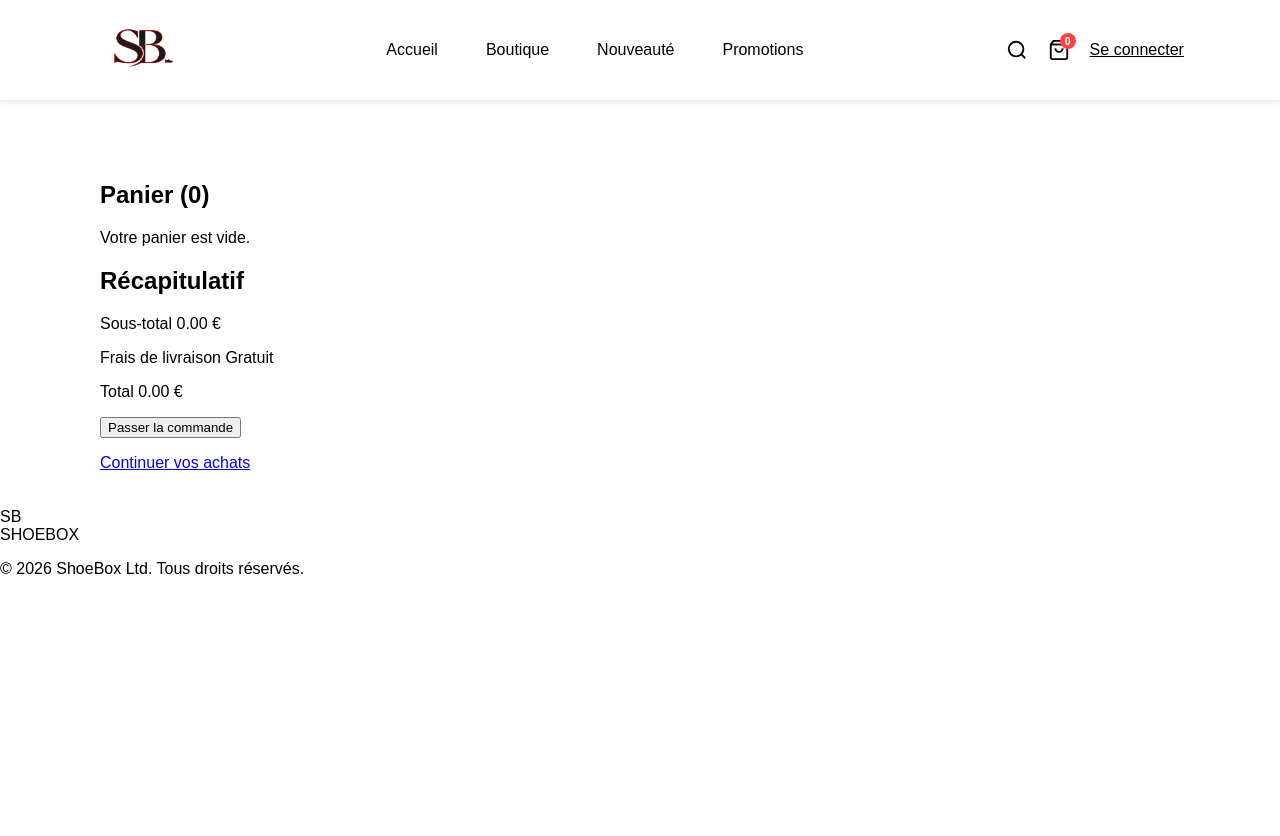
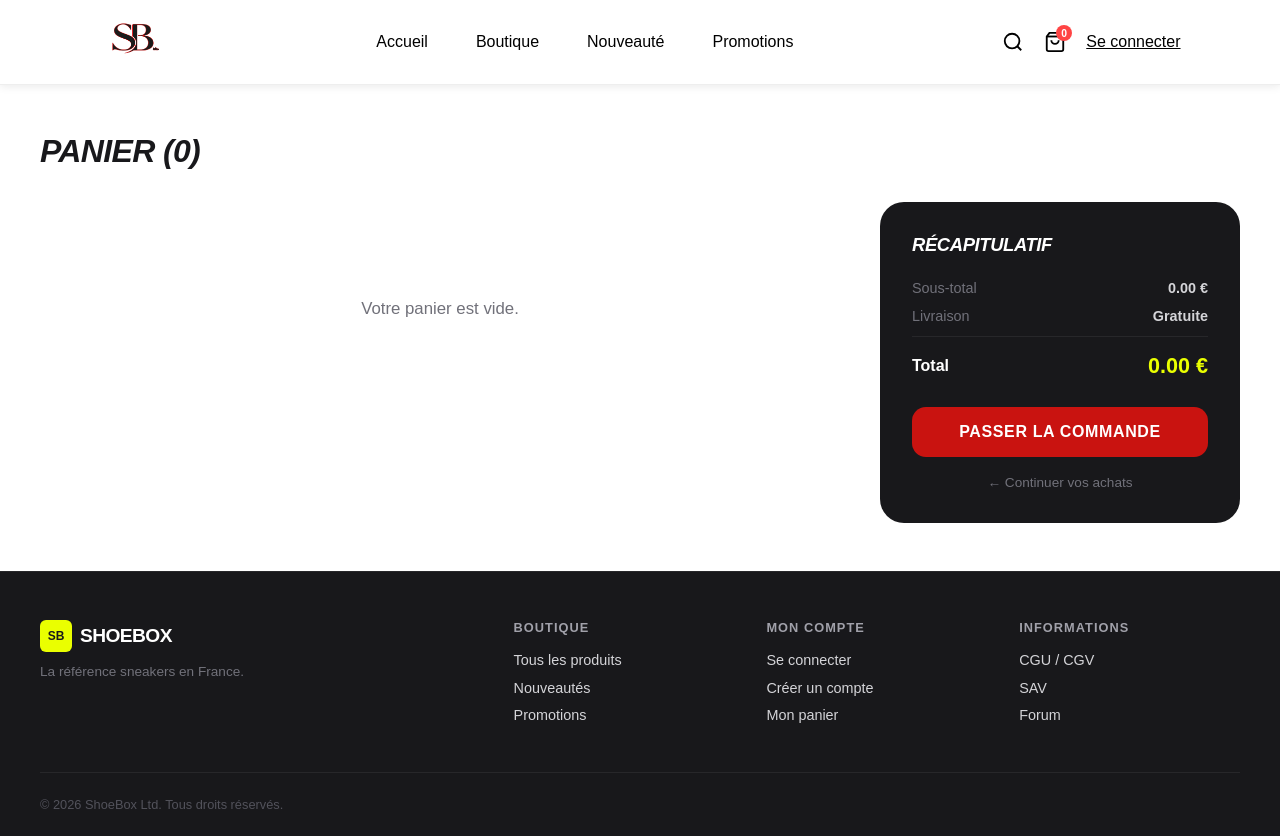
Before and after one commit to NSDKING/APPweb, a PHP site: page /pages/shop/cart.html in a window 1280 px wide. Before the commit the page ends 574 px from the top, so only its background shows below. Run offline with PHP 8.4, Linux system fonts and the light colour scheme.

Commit message:
feat: Revamp cart page layout and styles; update API references in JavaScript

```diff
--- a/frontend/assets/css/cart.css
+++ b/frontend/assets/css/cart.css
@@ -1,73 +1,279 @@
+/* Reset shop.css main padding for cart page */
+main {
+  padding: 0;
+  margin-top: 0;
+}
+
+/* ── Cart layout ──────────────────────────────────────── */
 .cart {
-  padding: 20px;
+  max-width: 1200px;
+  margin: 0 auto;
+  padding: 48px 24px;
+  display: grid;
+  grid-template-columns: 1fr 360px;
+  grid-template-rows: auto 1fr;
+  gap: 0 40px;
+  align-items: start;
 }
 
 .cart__title {
-  font-size: 24px;
-  margin-bottom: 20px;
+  grid-column: 1 / -1;
+  font-size: 2rem;
+  font-weight: 900;
+  font-style: italic;
+  text-transform: uppercase;
+  letter-spacing: -0.02em;
+  color: #18181b;
+  margin: 0 0 32px;
 }
 
+/* ── Items list ───────────────────────────────────────── */
 .cart__items {
-  margin-bottom: 20px;
+  display: flex;
+  flex-direction: column;
+}
+
+.cart__empty {
+  padding: 80px 0;
+  text-align: center;
+  color: #71717a;
+  font-size: 1.05rem;
 }
 
 .cart__item {
   display: flex;
-  align-items: center;
-  margin-bottom: 20px;
+  gap: 20px;
+  padding: 24px 0;
+  border-bottom: 1px solid #e4e4e7;
+}
+
+.cart__items .cart__item:first-child {
+  border-top: 1px solid #e4e4e7;
 }
 
 .cart__item-image {
-  width: 100px;
-  height: 100px;
+  width: 120px;
+  height: 120px;
   object-fit: cover;
-  border-radius: 10px;
-  margin-right: 20px;
+  border-radius: 16px;
+  background: #f4f4f5;
+  flex-shrink: 0;
 }
 
 .cart__item-details {
   flex: 1;
+  display: flex;
+  flex-direction: column;
+  gap: 4px;
 }
 
 .cart__item-brand {
-  font-size: 18px;
-  font-weight: bold;
+  font-size: 0.72rem;
+  font-weight: 700;
+  text-transform: uppercase;
+  letter-spacing: 0.1em;
+  color: #a1a1aa;
+  margin: 0;
 }
 
 .cart__item-name {
-  font-size: 16px;
-  margin-bottom: 10px;
+  font-size: 1rem;
+  font-weight: 700;
+  color: #18181b;
+  margin: 0 0 4px;
 }
 
 .cart__item-size {
   display: flex;
   align-items: center;
+  gap: 6px;
+  margin-bottom: 4px;
 }
 
 .cart__item-size-label {
-  margin-right: 10px;
+  font-size: 0.85rem;
+  color: #71717a;
+  margin: 0;
 }
 
 .cart__item-size-value {
-  font-weight: bold;
+  font-size: 0.82rem;
+  font-weight: 700;
+  color: #18181b;
+  background: #f4f4f5;
+  padding: 2px 8px;
+  border-radius: 6px;
 }
 
 .cart__item-price {
-  font-size: 18px;
-  font-weight: bold;
+  font-size: 1.1rem;
+  font-weight: 900;
+  color: #c91310;
+  margin: auto 0 8px;
 }
 
+/* Quantity controls */
 .cart__item-actions {
   display: flex;
   align-items: center;
+  gap: 6px;
 }
 
 .cart__item-btn {
-  background-color: #f00;
   border: none;
+  border-radius: 8px;
+  cursor: pointer;
+  font-weight: 700;
+  transition: background 0.15s, color 0.15s;
+  line-height: 1;
 }
 
-.cart__item-btn:hover {
-  background-color: #b00;
+.cart__item-btn--decrease,
+.cart__item-btn--increase {
+  width: 32px;
+  height: 32px;
+  background: #f4f4f5;
+  color: #18181b;
+  font-size: 1.15rem;
+  display: flex;
+  align-items: center;
+  justify-content: center;
+}
+
+.cart__item-btn--decrease:hover,
+.cart__item-btn--increase:hover {
+  background: #18181b;
+  color: #fff;
+}
+
+.cart__item-quantity {
+  min-width: 28px;
+  text-align: center;
+  font-weight: 700;
+  font-size: 1rem;
+  color: #18181b;
+}
+
+.cart__item-btn--remove {
+  background: none;
+  color: #a1a1aa;
+  font-size: 0.8rem;
+  padding: 6px 10px;
+  border-radius: 6px;
+  margin-left: 8px;
+}
+
+.cart__item-btn--remove:hover {
+  background: #fee2e2;
+  color: #c91310;
+}
+
+/* ── Summary card ─────────────────────────────────────── */
+.cart__summary {
+  background: #18181b;
+  border-radius: 24px;
+  padding: 32px;
+  position: sticky;
+  top: 24px;
+  color: #fff;
+}
+
+.cart__summary-title {
+  font-size: 1.15rem;
+  font-weight: 900;
+  text-transform: uppercase;
+  font-style: italic;
+  letter-spacing: -0.02em;
+  margin: 0 0 24px;
+  color: #fff;
+}
+
+.cart__Sous-total,
+.cart__shipping {
+  display: flex;
+  justify-content: space-between;
+  align-items: center;
+  font-size: 0.9rem;
+  color: #71717a;
+  margin: 0 0 12px;
+}
+
+.cart__Sous-total span,
+.cart__shipping span {
+  color: #d4d4d8;
+  font-weight: 600;
+}
+
+.cart__total {
+  display: flex;
+  justify-content: space-between;
+  align-items: center;
+  font-size: 1rem;
+  font-weight: 700;
+  color: #fff;
+  margin: 0 0 28px;
+  padding-top: 16px;
+  border-top: 1px solid #27272a;
+}
+
+.cart__total span {
+  color: #EAFF00;
+  font-weight: 900;
+  font-size: 1.35rem;
+}
+
+.cart__checkout-btn {
+  width: 100%;
+  background: #c91310;
+  color: #fff;
+  border: none;
+  border-radius: 14px;
+  padding: 16px;
+  font-size: 1rem;
+  font-weight: 900;
   cursor: pointer;
+  transition: background 0.2s;
+  text-transform: uppercase;
+  letter-spacing: 0.04em;
 }
+
+.cart__checkout-btn:hover {
+  background: #b91010;
+}
+
+.cart__continue-purchase {
+  text-align: center;
+  margin: 16px 0 0;
+}
+
+.cart__continue-link {
+  color: #71717a;
+  font-size: 0.85rem;
+  text-decoration: none;
+  transition: color 0.15s;
+}
+
+.cart__continue-link:hover {
+  color: #fff;
+}
+
+/* ── Responsive ───────────────────────────────────────── */
+@media (max-width: 900px) {
+  .cart {
+    grid-template-columns: 1fr;
+    padding: 32px 16px;
+  }
+  .cart__summary {
+    position: static;
+  }
+}
+
+@media (max-width: 480px) {
+  .cart__item-image {
+    width: 90px;
+    height: 90px;
+  }
+  .cart__title {
+    font-size: 1.5rem;
+  }
+}
--- a/frontend/pages/checkout/commande.html
+++ b/frontend/pages/checkout/commande.html
@@ -133,6 +133,7 @@
         <p>© 2026 ShoeBox</p>
     </footer>
 
+    <script src="../../assets/js/api.js"></script>
     <script src="../../assets/js/commande.js"></script>
 
 </body>
--- a/frontend/pages/shop/cart.html
+++ b/frontend/pages/shop/cart.html
@@ -1,12 +1,12 @@
 <!DOCTYPE html>
-<html lang="en">
+<html lang="fr">
 
 <head>
   <meta charset="UTF-8" />
   <meta name="viewport" content="width=device-width, initial-scale=1.0" />
-  <meta name="description" content="" />
-  <title>APPweb</title>
+  <title>Panier – ShoeBox</title>
 
+  <link rel="stylesheet" href="../../assets/css/main.css" />
   <link rel="stylesheet" href="../../assets/css/shop.css" />
   <link rel="stylesheet" href="../../assets/css/layout.css" />
   <link rel="stylesheet" href="../../assets/css/components.css" />
@@ -16,14 +16,12 @@
 <body>
   <!-- Navbar -->
   <nav id="navbar" class="navbar">
-    <img src="../../assets/img/logo_ShoeBox.png" width="100" height="100">
+    <a href="/"><img src="../../assets/img/logo_shoebox.png" width="80" height="80" alt="ShoeBox" /></a>
     <ul id="nav-links" class="navbar__links">
       <li class="navbar__item"><a class="navbar__link" href="/">Accueil</a></li>
       <li class="navbar__item"><a class="navbar__link" href="/pages/boutique/boutique.html">Boutique</a></li>
-      <li class="navbar__item"><a class="navbar__link" href="/pages/boutique/boutique.html?category=new">Nouveauté</a>
-      </li>
-      <li class="navbar__item"><a class="navbar__link"
-          href="/pages/boutique/boutique.html?category=promo">Promotions</a></li>
+      <li class="navbar__item"><a class="navbar__link" href="/pages/boutique/boutique.html?category=new">Nouveauté</a></li>
+      <li class="navbar__item"><a class="navbar__link" href="/pages/boutique/boutique.html?category=promo">Promotions</a></li>
     </ul>
     <div id="nav-actions" class="navbar__actions">
       <button id="search-btn" class="navbar__icon-btn" aria-label="Search">
@@ -34,7 +32,7 @@
         </svg>
       </button>
 
-      <button id="cart-btn" class="navbar__icon-btn navbar__icon-btn--cart" aria-label="Cart">
+      <a href="/pages/shop/cart.html" id="cart-btn" class="navbar__icon-btn navbar__icon-btn--cart" aria-label="Cart">
         <svg xmlns="http://www.w3.org/2000/svg" width="22" height="22" fill="none" viewBox="0 0 24 24"
           stroke="currentColor" stroke-width="2">
           <path d="M6 2L3 6v14a2 2 0 002 2h14a2 2 0 002-2V6l-3-4z" />
@@ -42,43 +40,76 @@
           <path d="M16 10a4 4 0 01-8 0" />
         </svg>
         <span id="cart-count" class="navbar__cart-count">0</span>
-      </button>
+      </a>
     </div>
   </nav>
 
-  <!-- Main Content Cart -->
+  <!-- Main Content -->
   <main>
     <section id="cart" class="cart">
       <h1 id="cart-title" class="cart__title">Panier</h1>
+
       <div id="cart-items" class="cart__items"></div>
 
       <div class="cart__summary">
         <h2 class="cart__summary-title">Récapitulatif</h2>
-        <p class="cart__Sous-total">Sous-total <span id="cart-total">318.00 €</span></p>
-        <p class="cart__shipping">Frais de livraison <span id="cart-shipping">Gratuit</span></p>
-        <p class="cart__total">Total <span id="cart-final-total">318.00 €</span></p>
-        <a href="../checkout/commande.html">
-          <button id="checkout-btn" class="cart__checkout-btn">Passer la commande</button>
-        </a>
+        <p class="cart__Sous-total">Sous-total <span id="cart-total">0.00 €</span></p>
+        <p class="cart__shipping">Livraison <span id="cart-shipping">Gratuite</span></p>
+        <p class="cart__total">Total <span id="cart-final-total">0.00 €</span></p>
+        <button id="checkout-btn" class="cart__checkout-btn">Passer la commande</button>
         <p class="cart__continue-purchase">
-          <a href="../boutique/boutique.html" class="cart__continue-link">Continuer vos achats</a>
+          <a href="/pages/boutique/boutique.html" class="cart__continue-link">← Continuer vos achats</a>
         </p>
       </div>
     </section>
   </main>
 
   <footer id="footer" class="footer">
-    <div class="footer__brand">
-      <div class="footer__logo-box">
-        <span class="footer__logo-text">SB</span>
+    <div class="footer__top">
+      <div class="footer__brand">
+        <div style="display:flex;align-items:center;gap:8px;">
+          <div class="footer__logo-box"><span class="footer__logo-text">SB</span></div>
+          <span class="footer__name">SHOEBOX</span>
+        </div>
+        <p class="footer__tagline">La référence sneakers en France.</p>
       </div>
-      <span class="footer__name">SHOEBOX</span>
+
+      <div class="footer__col">
+        <h4 class="footer__col-title">Boutique</h4>
+        <ul class="footer__col-links">
+          <li><a href="/pages/boutique/boutique.html">Tous les produits</a></li>
+          <li><a href="/pages/boutique/boutique.html?category=new">Nouveautés</a></li>
+          <li><a href="/pages/boutique/boutique.html?category=promo">Promotions</a></li>
+        </ul>
+      </div>
+
+      <div class="footer__col">
+        <h4 class="footer__col-title">Mon compte</h4>
+        <ul class="footer__col-links">
+          <li><a href="/pages/auth/login.html">Se connecter</a></li>
+          <li><a href="/pages/auth/register.html">Créer un compte</a></li>
+          <li><a href="/pages/shop/cart.html">Mon panier</a></li>
+        </ul>
+      </div>
+
+      <div class="footer__col">
+        <h4 class="footer__col-title">Informations</h4>
+        <ul class="footer__col-links">
+          <li><a href="/pages/legal/cgu-cgv.html">CGU / CGV</a></li>
+          <li><a href="/pages/reclamations/sav.html">SAV</a></li>
+          <li><a href="/pages/forum/index.html">Forum</a></li>
+        </ul>
+      </div>
     </div>
-    <p class="footer__copy">© 2026 ShoeBox Ltd. Tous droits réservés.</p>
+
+    <div class="footer__bottom">
+      <p class="footer__copy">© 2026 ShoeBox Ltd. Tous droits réservés.</p>
+    </div>
   </footer>
 
   <script src="../../assets/js/api.js"></script>
   <script src="../../assets/js/navbar.js"></script>
+  <script src="../../assets/js/search.js"></script>
   <script src="../../assets/js/cart.js"></script>
 </body>
 
```
Also changed, not shown: frontend/assets/js/commande.js (+6 -6 lines).
